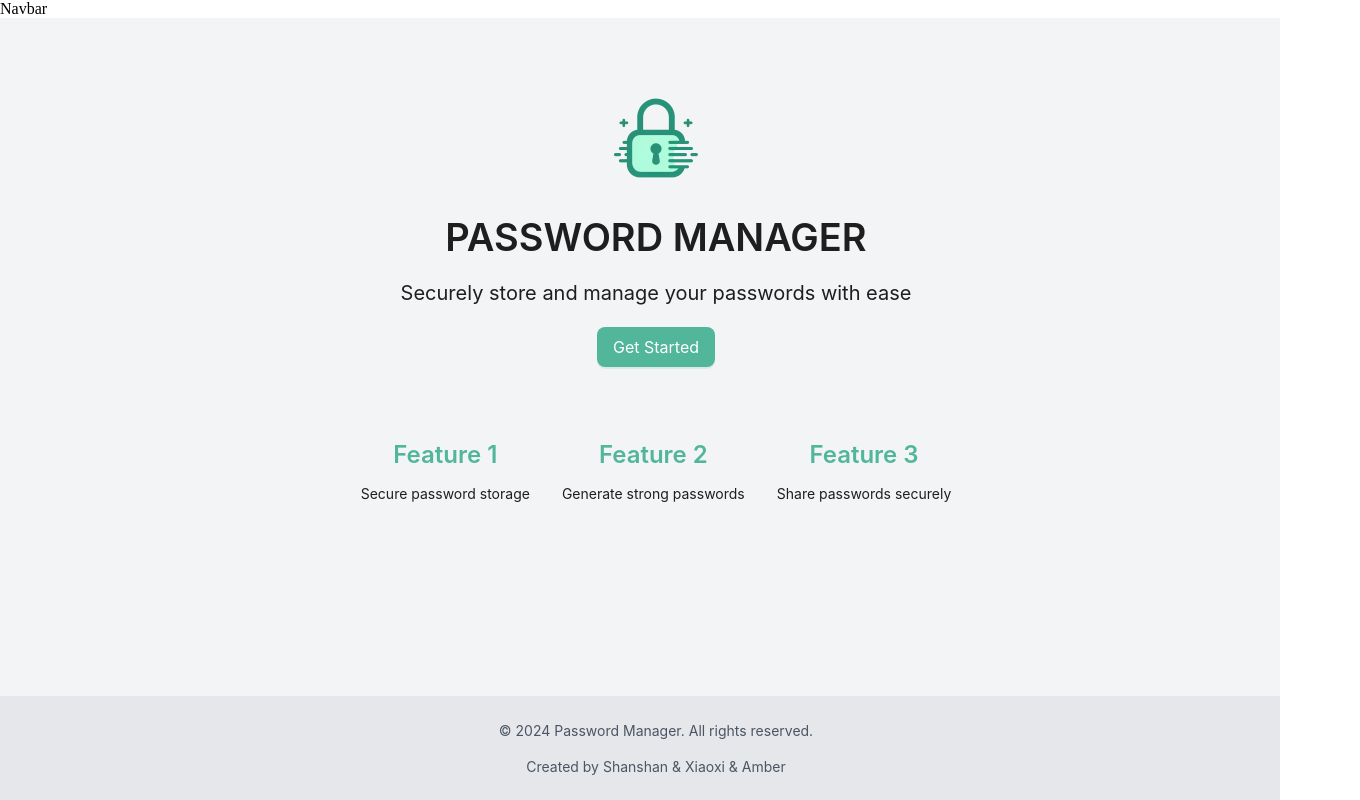
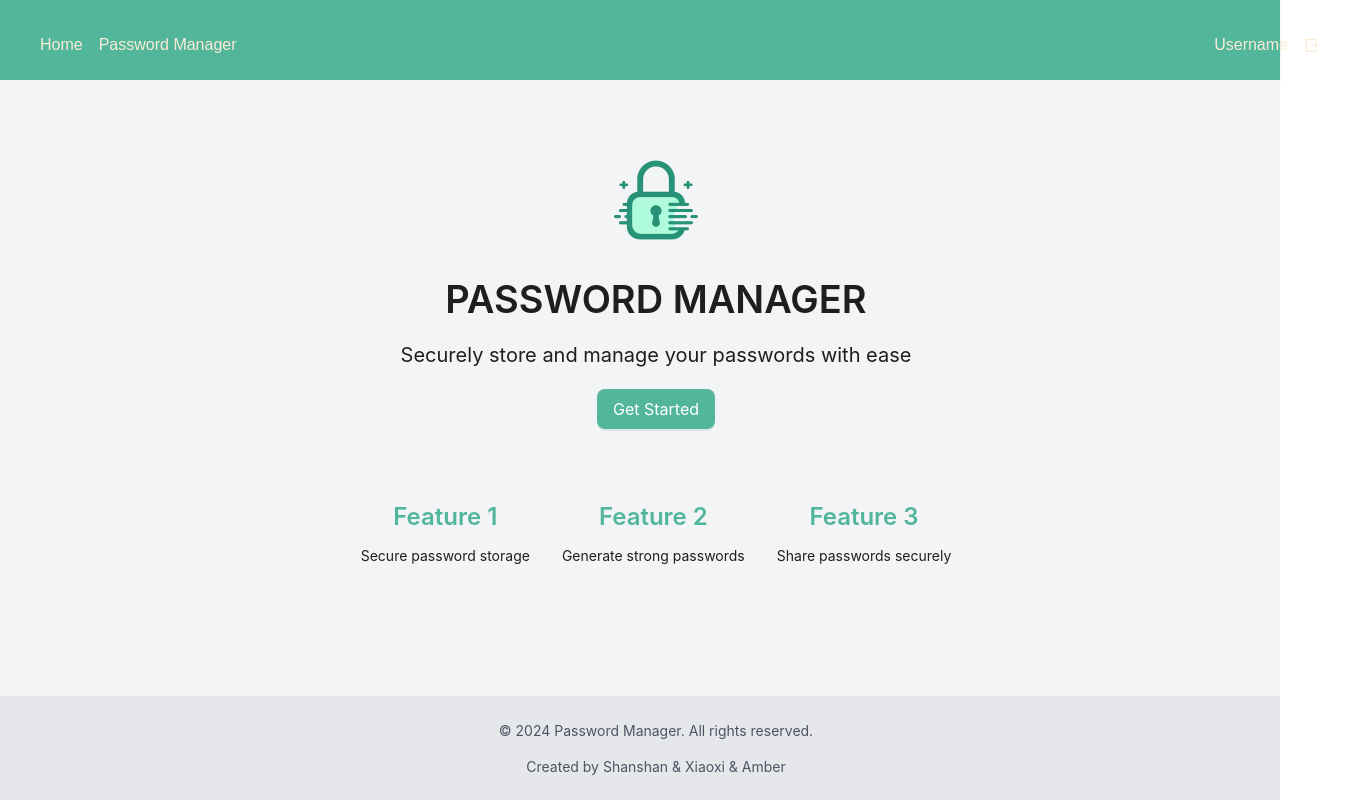
Before and after one commit to Shan533/Shanshan-Wu-Qianyun-Wang-Xiaoxi-Yang-project3, a React (Vite) app in the folder client/: page / in a window 1280 px wide. Shown: the whole page, 1360 px wide, since content can reach past the window. Built offline with nearby package versions, Linux system fonts and the light colour scheme.

Commit message:
add navbar

```diff
--- a/client/src/components/Navbar.jsx
+++ b/client/src/components/Navbar.jsx
@@ -1,7 +1,42 @@
-import React from "react";
+import React, { useState } from "react";
+import { useNavigate } from "react-router-dom";
 
 function Navbar() {
-  return <div>Navbar</div>;
+  const navigate = useNavigate();
+  const token = localStorage.getItem("token"); // Assuming token is stored in local storage
+  const test = useState(true);
+
+  return (
+    <nav className="shadow gray h-14 pt-6 header">
+      <div className="container mx-auto py-3 px-10 flex items-center justify-between">
+        <div className="flex space-x-4">
+          <a className="cursor-pointer" onClick={() => navigate("/")}>
+            Home
+          </a>
+          <a className="cursor-pointer" onClick={() => navigate("/main")}>
+            Password Manager
+          </a>
+        </div>
+        <div className="flex items-center">
+          {test ? (
+            <>
+              <span className="mr-4 cursor-default">Username</span>
+              <i
+                className="ri-logout-box-r-line cursor-pointer"
+                onClick={() => {
+                  localStorage.removeItem("token");
+                }}
+              ></i>
+            </>
+          ) : (
+            <a className="cursor-pointer" onClick={() => navigate("/login")}>
+              Login
+            </a>
+          )}
+        </div>
+      </div>
+    </nav>
+  );
 }
 
 export default Navbar;
--- a/client/src/index.css
+++ b/client/src/index.css
@@ -20,3 +20,14 @@ body,
 html {
   margin: 0 !important;
 }
+
+.header {
+  background-color: #52b69a;
+  color: antiquewhite;
+  font-family: Arial, Helvetica, sans-serif;
+}
+
+.header a:hover,
+i:hover {
+  color: rgb(200, 232, 188);
+}
--- a/client/src/pages/Home/index.jsx
+++ b/client/src/pages/Home/index.jsx
@@ -10,7 +10,7 @@ function Home() {
       <div className="home bg-gray-100 flex-grow ">
         <div className="container mx-auto px-4">
           <div className="text-center">
-            <img src="../../../public/logo.png" className="w-32 mt-14" />
+            <img src="/logo.png" className="w-32 mt-14" />
             <Title level={1} className="text-6xl font-bold uppercase mb-8 mt-2">
               Password Manager
             </Title>
```
